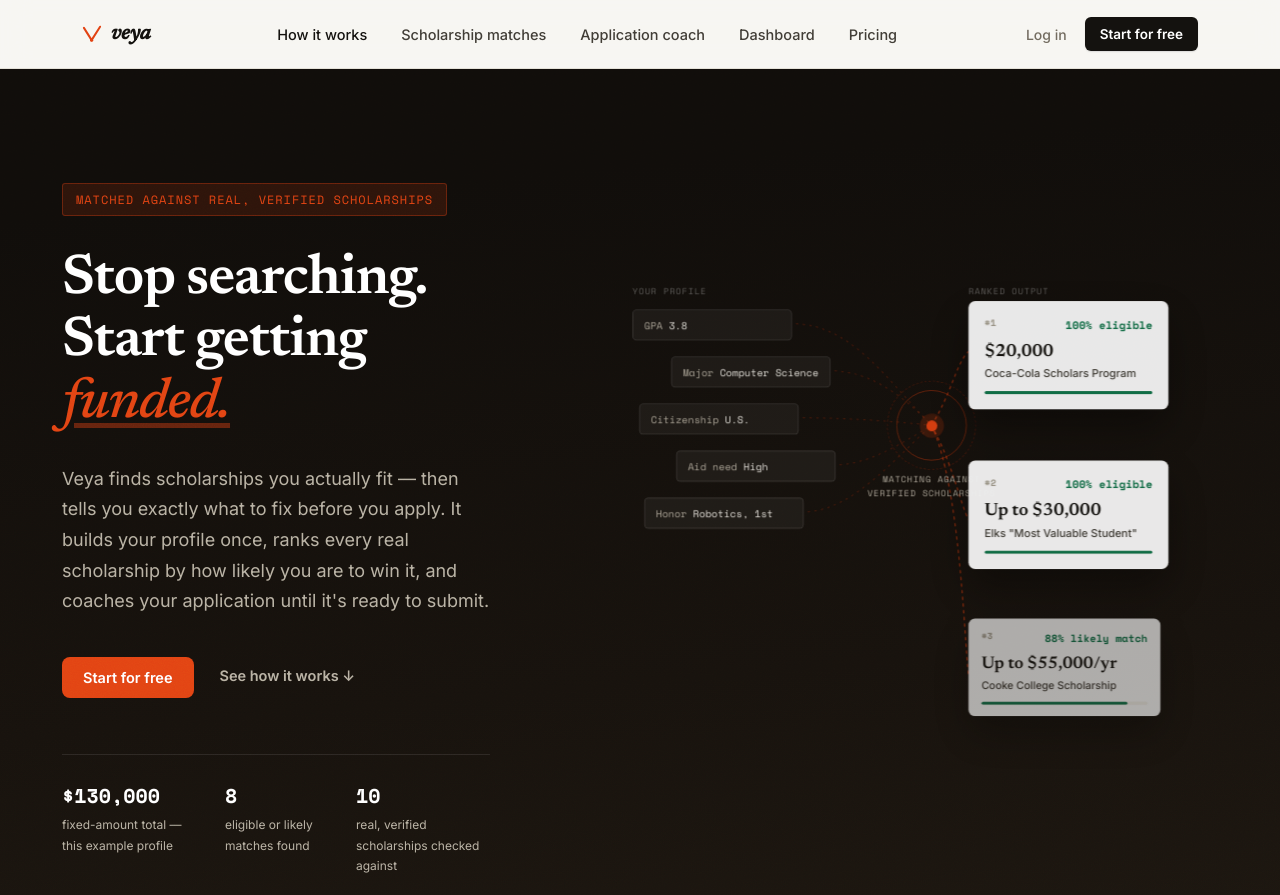
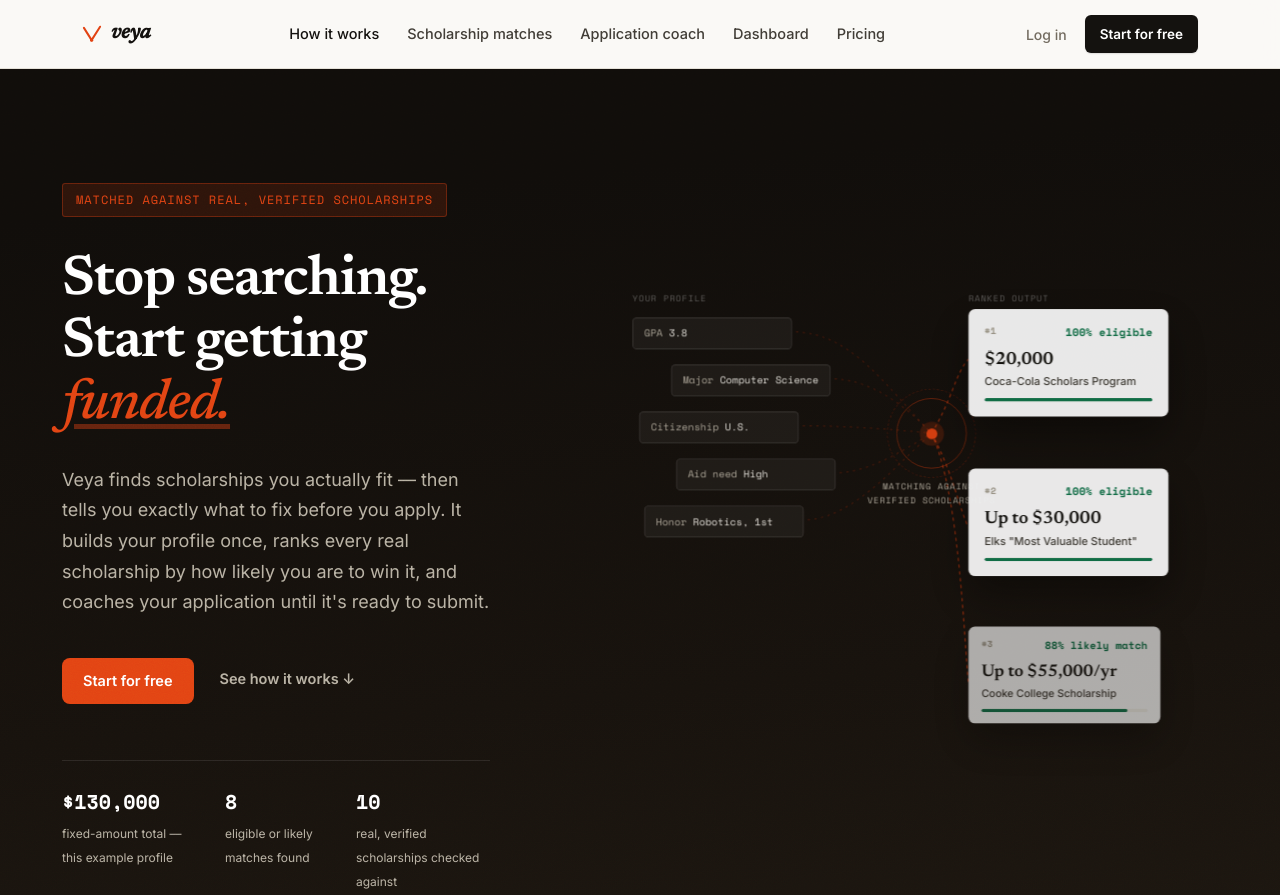
Before and after one commit to khoder77-7/Ascent, a website: page index.html in a window 1280 px wide. Shown: the top 895 px of the page. Drawn offline with nearby package versions, Linux system fonts and the light colour scheme.

Commit message:
Refine shared visual system

```diff
--- a/css/components.css
+++ b/css/components.css
@@ -5,7 +5,7 @@
 /* ---------- top nav ---------- */
 .nav{
   position:sticky; top:0; z-index:50;
-  background:rgba(247,246,243,0.86);
+  background:rgba(250,249,246,0.88);
   backdrop-filter:blur(14px) saturate(1.4);
   -webkit-backdrop-filter:blur(14px) saturate(1.4);
   border-bottom:1px solid var(--border);
@@ -36,7 +36,7 @@
 }
 .site-footer .demo-badge{ color:var(--on-dark-soft); border-color:rgba(255,255,255,0.18); }
 .nav-links{
-  display:flex; align-items:center; gap:34px;
+  display:flex; align-items:center; gap:28px;
   font-size:14.5px; color:var(--ink-soft); font-weight:500;
 }
 .nav-links a{ transition:color .15s var(--ease); position:relative; }
@@ -58,7 +58,7 @@
   display:inline-flex; align-items:center; justify-content:center; gap:8px;
   font-family:var(--font-ui); font-weight:600; font-size:14.5px;
   padding:11px 20px; border-radius:8px; border:1px solid transparent;
-  cursor:pointer; transition:transform .15s var(--ease), box-shadow .15s var(--ease), background .15s var(--ease), border-color .15s var(--ease);
+  cursor:pointer; transition:transform .18s var(--ease), box-shadow .18s var(--ease), background .18s var(--ease), border-color .18s var(--ease);
   white-space:nowrap;
 }
 .btn:active{ transform:translateY(1px) scale(.99); }
@@ -87,9 +87,14 @@
   background:var(--surface);
   border:1px solid var(--border);
   border-radius:var(--r-lg);
-  box-shadow:var(--shadow-sm);
+  box-shadow:0 1px 2px rgba(20,18,15,0.05), 0 8px 24px rgba(20,18,15,0.045);
 }
 .card-pad{ padding:26px; }
+@media (hover:hover){
+  .card{ transition:transform .2s var(--ease), box-shadow .2s var(--ease), border-color .2s var(--ease); }
+  a.card:hover{ transform:translateY(-3px); border-color:var(--border-strong); box-shadow:var(--shadow-md); }
+  .btn:hover{ transform:translateY(-1px); }
+}
 
 /* ---------- pill / badge ---------- */
 .pill{
@@ -120,7 +125,7 @@
   color:var(--ink);
 }
 .section-head p{
-  font-size:17px; line-height:1.6; color:var(--ink-faint);
+  font-size:17px; line-height:1.65; color:var(--ink-faint);
   margin:0;
 }
 
--- a/css/tokens.css
+++ b/css/tokens.css
@@ -66,9 +66,9 @@
   --font-mono:    'Space Mono', 'IBM Plex Mono', monospace;
 
   /* --- radii: mostly architectural/sharp, pill reserved for tags+buttons --- */
-  --r-sm: 3px;
-  --r-md: 5px;
-  --r-lg: 7px;
+  --r-sm: 5px;
+  --r-md: 9px;
+  --r-lg: 14px;
   --r-pill: 999px;
 
   /* --- shadow --- */
@@ -88,12 +88,15 @@
 html{ scroll-behavior:smooth; }
 body{
   margin:0;
-  background:var(--bg);
+  background:linear-gradient(135deg, #FAF9F6 0%, var(--bg) 48%, #F3F1EA 100%);
   color:var(--ink);
   font-family:var(--font-ui);
+  line-height:1.5;
   -webkit-font-smoothing:antialiased;
   text-rendering:optimizeLegibility;
 }
+h1,h2,h3,h4,p{ text-wrap:pretty; }
+h1,h2,h3{ font-optical-sizing:auto; }
 img{ max-width:100%; display:block; }
 a{ color:inherit; text-decoration:none; }
 button{ font-family:inherit; }
```
